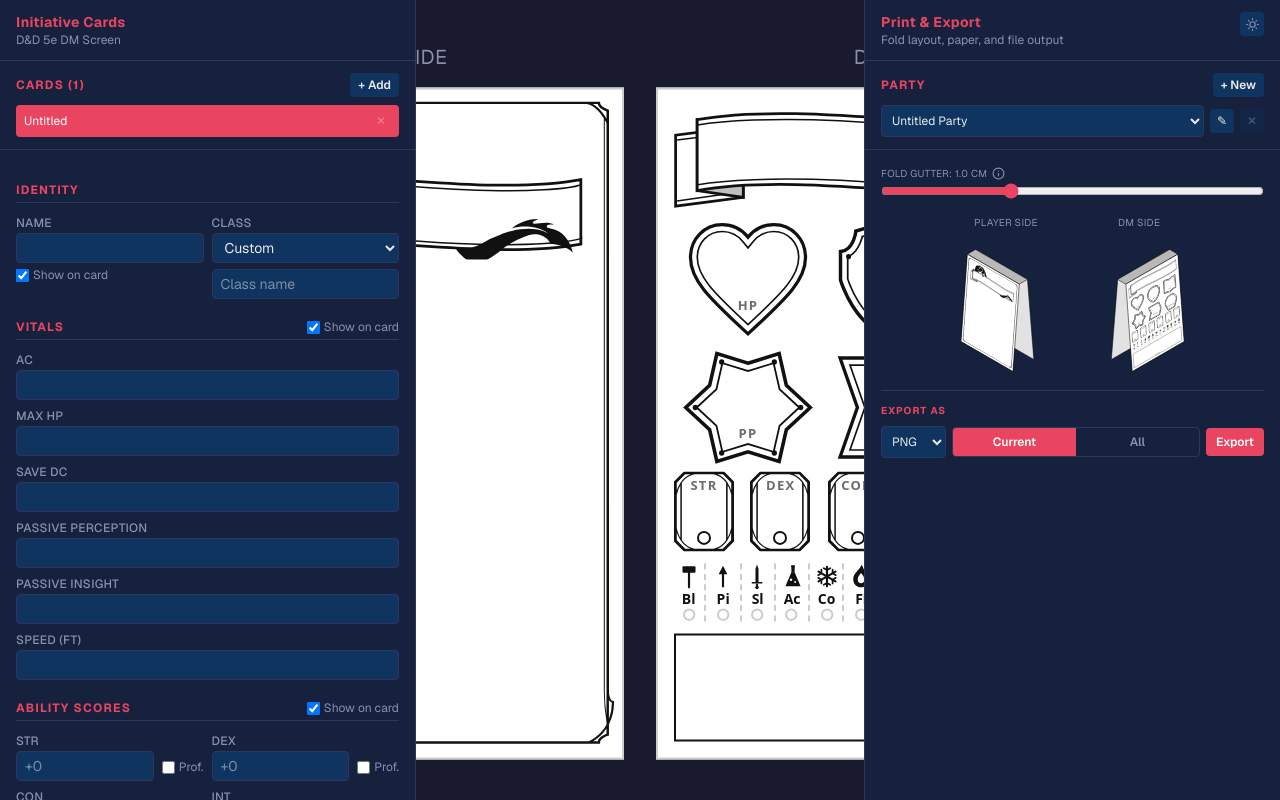
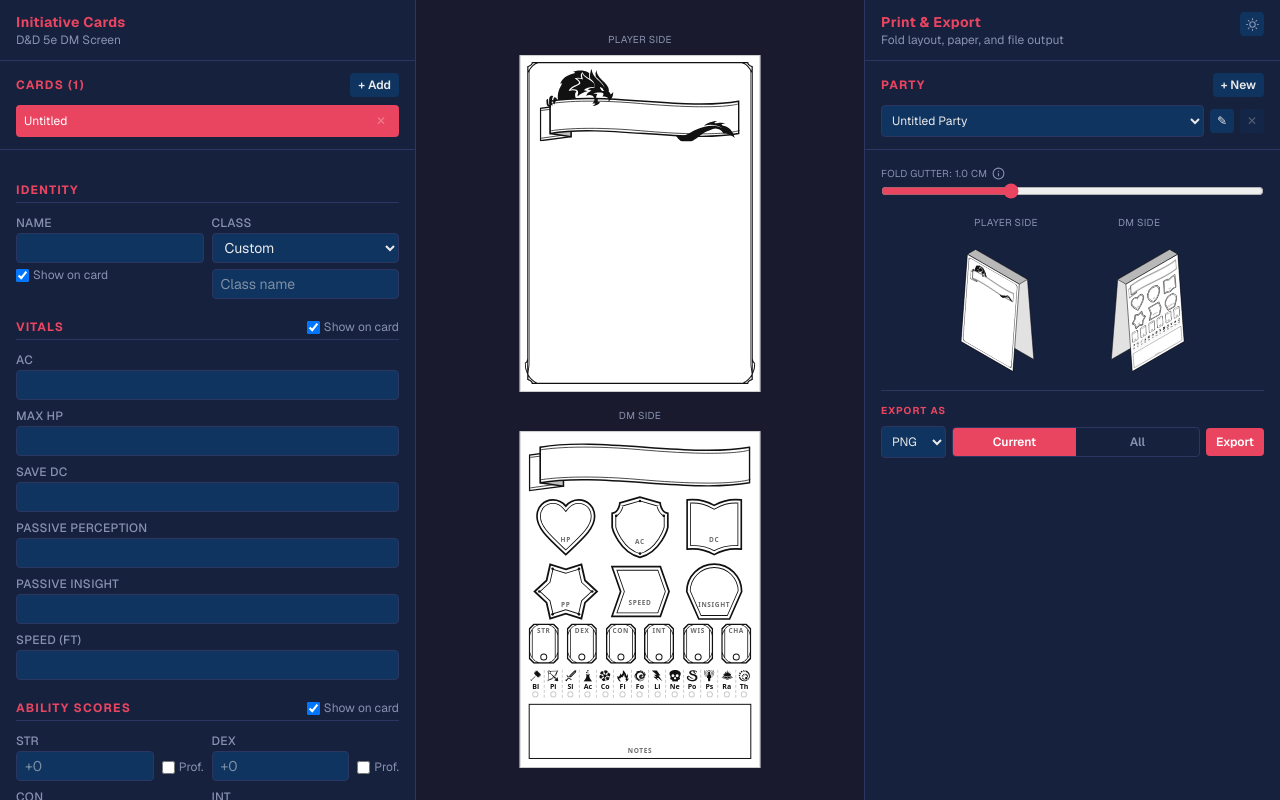
Before and after one commit to Jackclarke95/initiative-card-generator, a Next.js app: page / in a window 1280 px wide. Built offline with nearby package versions, Linux system fonts and the light colour scheme.

Commit message:
Responsive previews and new damage type icons

```diff
--- a/components/CardEditor.tsx
+++ b/components/CardEditor.tsx
@@ -1,6 +1,7 @@
 "use client";
 
 import { CLASS_LOGO_MAP } from "@/components/ClassLogos";
+import { DAMAGE_TYPE_REACT_ICONS } from "@/components/CardFrames";
 import {
   ABILITY_KEYS,
   ABILITY_LABELS,
@@ -294,6 +295,7 @@ export default function CardEditor({ card, onChange }: CardEditorProps) {
       <div className="flex flex-col gap-1">
         {DAMAGE_TYPE_KEYS.map((key) => {
           const state = card.resistances[key];
+          const ReactIcon = DAMAGE_TYPE_REACT_ICONS[key];
           return (
             <button
               key={key}
@@ -311,6 +313,7 @@ export default function CardEditor({ card, onChange }: CardEditorProps) {
             >
               <span className="flex items-center gap-2">
                 <TriStateResistanceBox state={state} />
+                <ReactIcon size={14} />
                 {DAMAGE_TYPE_LABELS[key]}
               </span>
               <span className="text-xs text-[var(--text-muted)]">
--- a/components/CardFrames.tsx
+++ b/components/CardFrames.tsx
@@ -8,10 +8,26 @@
 // personal print tool, not for public distribution.
 
 import { useId } from "react";
+import type { IconType } from "react-icons";
 import { stretchPath } from "@/components/svgNineSlice";
 import { FrameText, INK, LABEL_GREY, PALE_GREY } from "@/components/FrameText";
 import { IconFrame } from "@/components/IconFrame";
 import type { DamageTypeKey, ResistanceState } from "@/types/card";
+import {
+  GiAcid,
+  GiBroadsword,
+  GiDeathSkull,
+  GiEnlightenment,
+  GiFlame,
+  GiPocketBow,
+  GiPowerLightning,
+  GiPsychicWaves,
+  GiRollingEnergy,
+  GiSnake,
+  GiSnowflake1,
+  GiSonicBoom,
+  GiThorHammer,
+} from "react-icons/gi";
 
 interface FrameProps {
   width: number;
@@ -150,222 +166,20 @@ export const StatBox = ({
   />
 ); // alias for InitiativeCard.tsx usage
 
-// ── Damage type glyphs — one hand-drawn icon per 5e damage type ───────
-// Each is a flat solid shape (no IconFrame bezel) on a 24×24 grid, sized
-// to sit above the 2-letter code and resistance ring in DamageTypeBadge.
-// "#fff" punches match the card's own paper-white background, the same
-// literal used elsewhere in this file for carving gaps out of ink fills.
-const DAMAGE_TYPE_ICONS: Record<DamageTypeKey, React.ReactNode> = {
-  bludgeoning: (
-    <>
-      <rect x={11} y={6} width={2} height={17} rx={1} />
-      <rect x={6} y={2.5} width={12} height={6} rx={1} />
-    </>
-  ),
-  piercing: <polygon points="12,2 16,10 13,10 13,22 11,22 11,10 8,10" />,
-  slashing: (
-    <>
-      <polygon points="12,1 13.4,5 13.4,17 10.6,17 10.6,5" />
-      <rect x={7} y={17} width={10} height={1.4} rx={0.6} />
-      <rect x={11} y={18.4} width={2} height={3} rx={1} />
-      <circle cx={12} cy={22.2} r={1.6} />
-    </>
-  ),
-  acid: (
-    <>
-      <rect x={10.2} y={1.5} width={3.6} height={2} rx={0.6} />
-      <rect x={10.5} y={2.8} width={3} height={5.5} />
-      <polygon points="10.5,8 13.5,8 19,21 5,21" />
-      <circle cx={10.2} cy={15} r={1.1} fill="#fff" />
-      <circle cx={14} cy={17} r={0.9} fill="#fff" />
-    </>
-  ),
-  cold: (
-    <>
-      <rect x={11} y={2} width={2} height={20} rx={1} />
-      <rect
-        x={11}
-        y={2}
-        width={2}
-        height={20}
-        rx={1}
-        transform="rotate(60 12 12)"
-      />
-      <rect
-        x={11}
-        y={2}
-        width={2}
-        height={20}
-        rx={1}
-        transform="rotate(120 12 12)"
-      />
-      <g
-        fill="none"
-        stroke="currentColor"
-        strokeWidth={1.6}
-        strokeLinecap="round"
-      >
-        {[0, 60, 120, 180, 240, 300].map((angle) => (
-          <g key={angle} transform={`rotate(${angle} 12 12)`}>
-            <line x1={12} y1={6} x2={9} y2={4.3} />
-            <line x1={12} y1={6} x2={15} y2={4.3} />
-          </g>
-        ))}
-      </g>
-    </>
-  ),
-  fire: (
-    <>
-      <path d="M12,22 C15.8,22 19.2,19 19.2,14.5 C19.2,10 14.7,7 13.4,2.6 C13.2,1.6 12.8,1.2 12.5,1.4 C10.2,6.3 4.8,9.2 4.8,14.5 C4.8,19 8.2,22 12,22 Z" />
-      <path
-        d="M12,8.8 C10,10.8 9,13 9,15 C9,17.1 10.2,18.2 12,18.2 C13.8,18.2 15,17.1 15,15 C15,13 14,10.8 12,8.8 Z"
-        fill="#fff"
-      />
-    </>
-  ),
-  // A punch/impact burst: three tapering speed-lines trailing into a
-  // ring, like a bolt of force landing on a point — rather than a star.
-  force: (
-    <>
-      <polygon points="12.5,7 1,9 9,11 4,12.5 10,13.5 7,15.5 12.5,17" />
-      <circle
-        cx={16}
-        cy={12}
-        r={4.75}
-        fill="none"
-        stroke="currentColor"
-        strokeWidth={3.5}
-      />
-    </>
-  ),
-  lightning: <polygon points="13,2 6,14 11,14 9,22 18,10 12,10" />,
-  // A reaper's scythe: a curved blade tapering to a point, mounted via a
-  // small collar (with its little locking-pin nub) onto a straight
-  // vertical shaft that ends in a round pommel.
-  necrotic: (
-    <>
-      <path d="M14.5,7 C11.5,10 5.5,12 3.5,13 C6.5,8 10.5,5 13.5,4 C13.8,5 14.2,6 14.5,7 Z" />
-      <rect x={12} y={3} width={4} height={5} rx={1} />
-      <rect x={13.2} y={1.3} width={1.6} height={1.8} rx={0.4} />
-      <rect x={13} y={6} width={2} height={16} rx={1} />
-      <circle cx={14} cy={22} r={1.6} />
-    </>
-  ),
-  poison: (
-    <>
-      <g transform="rotate(35 12 16.5)">
-        <rect x={2} y={15.4} width={20} height={2.2} rx={1.1} />
-        <circle cx={3} cy={16.5} r={1.8} />
-        <circle cx={21} cy={16.5} r={1.8} />
-      </g>
-      <g transform="rotate(-35 12 16.5)">
-        <rect x={2} y={15.4} width={20} height={2.2} rx={1.1} />
-        <circle cx={3} cy={16.5} r={1.8} />
-        <circle cx={21} cy={16.5} r={1.8} />
-      </g>
-      <circle cx={12} cy={9} r={5.5} />
-      <polygon points="7.5,11 16.5,11 14.5,17 9.5,17" />
-      <circle cx={10} cy={9} r={1.3} fill="#fff" />
-      <circle cx={14} cy={9} r={1.3} fill="#fff" />
-    </>
-  ),
-  psychic: (
-    <>
-      <g
-        fill="none"
-        stroke="currentColor"
-        strokeWidth={1.15}
-        strokeLinecap="round"
-      >
-        <path d="M3,12 A9,9 0 0,1 21,12" />
-        <path d="M6,12 A6,6 0 0,1 18,12" />
-      </g>
-      <ellipse cx={12} cy={12.8} rx={4.3} ry={5.2} />
-      <polygon points="9,16 15,16 18,23 6,23" />
-    </>
-  ),
-  // Beams float clear of the core (a 1.5-unit gap to its r=5.5 edge)
-  // rather than touching it, so they read as orbiting rays.
-  radiant: (
-    <>
-      <circle cx={12} cy={12} r={5.5} />
-      <rect x={11} y={2} width={2} height={3} rx={1} />
-      <rect
-        x={11}
-        y={2}
-        width={2}
-        height={3}
-        rx={1}
-        transform="rotate(45 12 12)"
-      />
-      <rect
-        x={11}
-        y={2}
-        width={2}
-        height={3}
-        rx={1}
-        transform="rotate(90 12 12)"
-      />
-      <rect
-        x={11}
-        y={2}
-        width={2}
-        height={3}
-        rx={1}
-        transform="rotate(135 12 12)"
-      />
-      <rect
-        x={11}
-        y={2}
-        width={2}
-        height={3}
-        rx={1}
-        transform="rotate(180 12 12)"
-      />
-      <rect
-        x={11}
-        y={2}
-        width={2}
-        height={3}
-        rx={1}
-        transform="rotate(225 12 12)"
-      />
-      <rect
-        x={11}
-        y={2}
-        width={2}
-        height={3}
-        rx={1}
-        transform="rotate(270 12 12)"
-      />
-      <rect
-        x={11}
-        y={2}
-        width={2}
-        height={3}
-        rx={1}
-        transform="rotate(315 12 12)"
-      />
-    </>
-  ),
-  // Two concentric octagrams (eight-pointed stars), same orientation,
-  // rather than a single star or plain rings.
-  thunder: (
-    <>
-      <polygon
-        points="12,2 13.7,7.8 19.1,4.9 16.2,10.3 22,12 16.2,13.7 19.1,19.1 13.7,16.2 12,22 10.3,16.2 4.9,19.1 7.8,13.7 2,12 7.8,10.3 4.9,4.9 10.3,7.8"
-        fill="none"
-        stroke="currentColor"
-        strokeWidth={1.3}
-      />
-      <polygon
-        points="20.3,12 15.5,13.5 17.9,17.9 13.5,15.5 12,20.3 10.5,15.5 6.2,17.9 8.6,13.5 3.8,12 8.6,10.5 6.2,6.2 10.5,8.6 12,3.8 13.5,8.6 17.9,6.2 15.5,10.5"
-        fill="none"
-        stroke="currentColor"
-        strokeWidth={1.3}
-      />
-    </>
-  ),
+export const DAMAGE_TYPE_REACT_ICONS: Record<DamageTypeKey, IconType> = {
+  bludgeoning: GiThorHammer,
+  piercing: GiPocketBow,
+  slashing: GiBroadsword,
+  acid: GiAcid,
+  cold: GiSnowflake1,
+  fire: GiFlame,
+  force: GiRollingEnergy,
+  lightning: GiPowerLightning,
+  necrotic: GiDeathSkull,
+  poison: GiSnake,
+  psychic: GiPsychicWaves,
+  radiant: GiEnlightenment,
+  thunder: GiSonicBoom,
 };
 
 // ── Damage type badge — icon, 2-letter code, resistance/immunity mark ──
@@ -389,6 +203,7 @@ export function DamageTypeBadge({
   const cx = r + 1;
   const cy = r + 1;
   const size = r * 2 + 2;
+  const ReactIcon = DAMAGE_TYPE_REACT_ICONS[damageType];
 
   return (
     <div
@@ -400,15 +215,7 @@ export function DamageTypeBadge({
         gap: 1,
       }}
     >
-      <svg
-        viewBox="0 0 24 24"
-        width={13}
-        height={13}
-        fill="currentColor"
-        style={{ color: INK, flexShrink: 0 }}
-      >
-        {DAMAGE_TYPE_ICONS[damageType]}
-      </svg>
+      <ReactIcon size={12} style={{ color: INK, flexShrink: 0 }} />
       <span style={{ fontSize: 7, fontWeight: 600, lineHeight: 1, color: INK }}>
         {label.slice(0, 2)}
       </span>
--- a/components/CardSpread.tsx
+++ b/components/CardSpread.tsx
@@ -5,15 +5,26 @@ import type { CardData } from "@/types/card";
 
 interface CardSpreadProps {
   card: CardData;
+  /** "row" (side by side) fits wide viewports; "column" (stacked) lets
+   *  the cards render larger when the available space is tall and
+   *  narrow instead. */
+  direction?: "row" | "column";
 }
 
 // Both faces shown right-side up, side by side, with no fold gutter —
 // an easier arrangement to proof-read while editing than the
 // fold-ready layout (rotated player face, gutter, DM face) that
 // InitiativeCard renders for print/export.
-export default function CardSpread({ card }: CardSpreadProps) {
+export default function CardSpread({ card, direction = "row" }: CardSpreadProps) {
   return (
-    <div style={{ display: "flex", gap: 16, alignItems: "flex-start" }}>
+    <div
+      style={{
+        display: "flex",
+        flexDirection: direction,
+        gap: 16,
+        alignItems: direction === "row" ? "flex-start" : "center",
+      }}
+    >
       <div style={{ display: "flex", flexDirection: "column", alignItems: "center", gap: 8 }}>
         <span
           className="text-[10px] uppercase tracking-wide"
--- a/components/InitiativeCardApp.tsx
+++ b/components/InitiativeCardApp.tsx
@@ -1,6 +1,6 @@
 "use client";
 
-import { useCallback, useEffect, useState } from "react";
+import { useCallback, useEffect, useLayoutEffect, useRef, useState } from "react";
 import { type CardData, emptyCard } from "@/types/card";
 import type { Party } from "@/types/party";
 import CardEditor from "@/components/CardEditor";
@@ -39,6 +39,13 @@ const MARGIN_SIDES: { side: MarginSide; label: string }[] = [
 ];
 
 const GUTTER_MAX_CM = 3;
+
+// The center preview scales the whole card spread up or down to fill
+// whatever space is available: never bigger than the original
+// "comfortable to review" 2x, never smaller than true size (1x) —
+// below that the cards read as tiny rather than just compact.
+const PREVIEW_MAX_SCALE = 2;
+const PREVIEW_MIN_SCALE = 1;
 
 function newCard(): CardData {
   return emptyCard(crypto.randomUUID());
@@ -80,6 +87,54 @@ export default function InitiativeCardApp() {
   });
 
   const [gutterCm, setGutterCm] = useState(1);
+
+  // Live preview sizing: measure the available box in the center pane
+  // against the spread's natural (unscaled) footprint in both a
+  // side-by-side and a stacked arrangement, then pick whichever
+  // direction lets the cards render biggest, clamped to a sensible
+  // scale range.
+  const previewBoxRef = useRef<HTMLDivElement>(null);
+  const rowMeasureRef = useRef<HTMLDivElement>(null);
+  const columnMeasureRef = useRef<HTMLDivElement>(null);
+  const [previewLayout, setPreviewLayout] = useState<{
+    scale: number;
+    direction: "row" | "column";
+  }>({ scale: PREVIEW_MAX_SCALE, direction: "row" });
+
+  useLayoutEffect(() => {
+    const box = previewBoxRef.current;
+    const rowEl = rowMeasureRef.current;
+    const columnEl = columnMeasureRef.current;
+    if (!box || !rowEl || !columnEl) return;
+
+    const recompute = () => {
+      const availW = box.clientWidth;
+      const availH = box.clientHeight;
+      const rowW = rowEl.scrollWidth;
+      const rowH = rowEl.scrollHeight;
+      const columnW = columnEl.scrollWidth;
+      const columnH = columnEl.scrollHeight;
+      if (!availW || !availH || !rowW || !rowH || !columnW || !columnH) return;
+
+      const rowScale = Math.min(availW / rowW, availH / rowH);
+      const columnScale = Math.min(availW / columnW, availH / columnH);
+      const direction = columnScale > rowScale ? "column" : "row";
+      const rawScale = direction === "column" ? columnScale : rowScale;
+
+      setPreviewLayout({
+        scale: Math.min(
+          PREVIEW_MAX_SCALE,
+          Math.max(PREVIEW_MIN_SCALE, rawScale),
+        ),
+        direction,
+      });
+    };
+
+    recompute();
+    const observer = new ResizeObserver(recompute);
+    observer.observe(box);
+    return () => observer.disconnect();
+  }, []);
 
   const [exportScope, setExportScope] = useState<ExportScope>("current");
   const [exportChoice, setExportChoice] = useState<ExportChoice>("png");
@@ -274,11 +329,43 @@ export default function InitiativeCardApp() {
         </div>
       </aside>
 
-      {/* Center: live preview */}
-      <main className="flex-1 overflow-auto flex items-center justify-center p-8">
-        {/* Scale the spread up so it's comfortable to review on screen */}
-        <div style={{ transform: "scale(2)" }}>
-          <CardSpread card={activeCard} />
+      {/* Center: live preview — scaled to fill whatever space is
+          available, side by side or stacked, whichever renders bigger. */}
+      <main className="flex-1 overflow-auto p-8">
+        <div
+          ref={previewBoxRef}
+          className="w-full h-full flex items-center justify-center"
+        >
+          <div style={{ transform: `scale(${previewLayout.scale})` }}>
+            <CardSpread card={activeCard} direction={previewLayout.direction} />
+          </div>
+        </div>
+
+        {/* Off-screen, unscaled copies used only to measure the
+            spread's natural footprint in each direction. The wrapper is
+            pinned to zero size with overflow hidden so it can never
+            grow the page's scrollable area; each measured child gets an
+            explicit max-content width so it reports its true natural
+            size instead of being squeezed to fit the zero-width
+            wrapper. */}
+        <div
+          style={{
+            position: "fixed",
+            top: 0,
+            left: 0,
+            width: 0,
+            height: 0,
+            overflow: "hidden",
+            visibility: "hidden",
+            pointerEvents: "none",
+          }}
+        >
+          <div ref={rowMeasureRef} style={{ width: "max-content" }}>
+            <CardSpread card={activeCard} direction="row" />
+          </div>
+          <div ref={columnMeasureRef} style={{ width: "max-content" }}>
+            <CardSpread card={activeCard} direction="column" />
+          </div>
         </div>
       </main>
 
```
